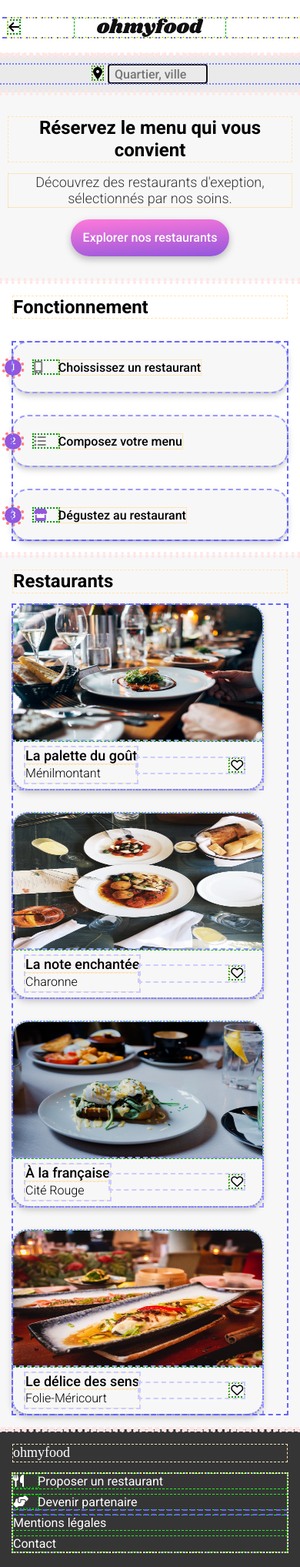
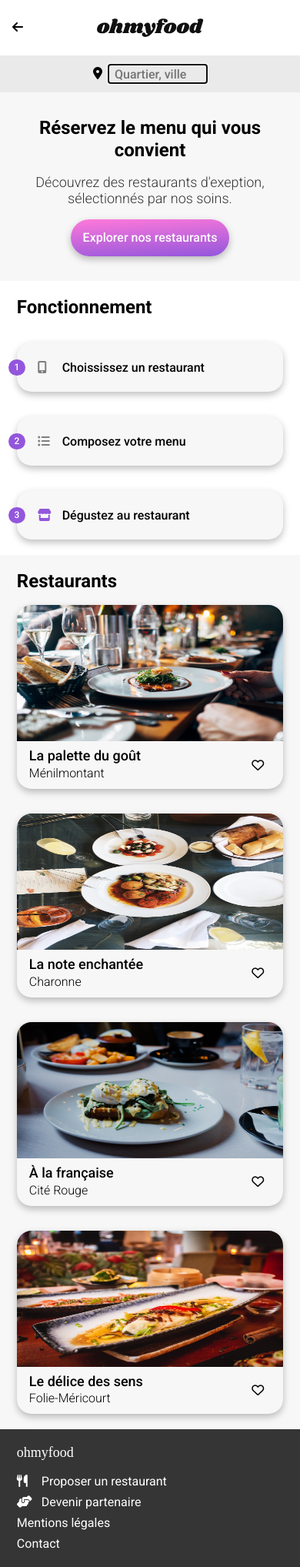
Before and after one commit to Simon-LM/OC_P4_ohmyfood, a PHP site: page / in a window 390 px wide. Shown: the whole page at 77% size. Run offline with PHP 8.4, Linux system fonts and the light colour scheme; some web fonts are replaced.

Commit message:
responsive cards accecibility ok

```diff
--- a/index.html
+++ b/index.html
@@ -60,8 +60,8 @@
       <section class="restaurants">
         <h2 class="restaurants__title">Restaurants</h2>
         <div class="restaurants__all-cards">
+          <article class="restaurants__card">
             <a>
-            <article class="restaurants__card">
               <img src="./assets/images/restaurants/jay-wennington-N_Y88TWmGwA-unsplash.jpg" alt="">
               <div class="restaurants__card-comment">
                 <div class="restaurants__card-text">
@@ -75,10 +75,10 @@
                   </label>
                 </div>
               </div>
+            </a>
           </article>
-          </a>
+          <article class="restaurants__card">
             <a>
-            <article class="restaurants__card">
               <img src="./assets/images/restaurants/stil-u2Lp8tXIcjw-unsplash.jpg" alt="">
               <div class="restaurants__card-comment">
                 <div class="restaurants__card-text">
@@ -92,10 +92,10 @@
                   </label>
                 </div>
               </div>
+            </a>
           </article>
-          </a>
+          <article class="restaurants__card">
             <a>
-            <article class="restaurants__card">
               <img src="./assets/images/restaurants//toa-heftiba-DQKerTsQwi0-unsplash.jpg" alt="">
               <div class="restaurants__card-comment">
                 <div class="restaurants__card-text">
@@ -109,10 +109,10 @@
                   </label>
                 </div>
               </div>
+            </a>
           </article>
-          </a>
+          <article class="restaurants__card">
             <a>
-            <article class="restaurants__card">
               <img src="./assets/images/restaurants/louis-hansel-shotsoflouis-qNBGVyOCY8Q-unsplash.jpg" alt="">
                 <div class="restaurants__card-comment">
                   <div class="restaurants__card-text">
@@ -126,8 +126,8 @@
                     </label>
                   </div>
                 </div>
+            </a>
           </article>
-          </a>
         </div>
       </section>
     </main>
--- a/sass/layouts/_explanation.scss
+++ b/sass/layouts/_explanation.scss
@@ -12,6 +12,7 @@ $circli-size: 1.35rem;
     &__all-cards {
         display: flex;
         flex-wrap: wrap;
+        justify-content: space-between;
         gap: 2em;
         flex-direction: column;
         @media (min-width: 768px) {
@@ -28,6 +29,16 @@ $circli-size: 1.35rem;
         align-items: center;
         background: $color-background_discovery;
         height: 4em;
+        @media (min-width: 768px) {
+
+            @media (min-width:1024px) {
+                //max-width: 100%;
+                //width: initial;
+                //width: calc(22em + 1vw);
+                max-width: calc((100% / 2) - 1em);
+                min-width: calc((100% / 3) - 1.5em);
+            }
+        }
 
         [class$="circle"] {
             display: flex;
--- a/sass/layouts/_restaurants.scss
+++ b/sass/layouts/_restaurants.scss
@@ -23,23 +23,32 @@
                 flex-direction: row;
             }
         }
-        a {
-            display: flex;
-            flex: auto
-        }
+
+
     }
 
     &__card {
         @include cards;
         flex-direction: column;
         align-items: center;
-        //max-width: 100%;
-        /* width: 100% ;  */
-        //min-width: calc(50% - 1rem);
-        /* width: clamp(49%, 100vw, 98%); */
-        max-width: calc((100%) - 2em);
-        width: calc(22em + 1vw);
-        min-width: calc((100% / 2) - 1em);
+        width: 100%;
+        @media (min-width: 768px) {
+
+            @media (min-width:1024px) {
+                max-width: 100%;
+                width: initial;
+                //width: calc(22em + 1vw);
+                min-width: calc((100% / 2) - 1em);
+            }
+        }
+
+
+        a {
+            display: flex;
+            flex-direction: column;
+            flex: auto;
+            width: 100%;
+        }
 
         img {
             border-radius: 1.2em 1.2em 0 0;
@@ -57,6 +66,7 @@
 
         &-comment {
             display: flex;
+            flex: auto;
             flex-direction: row;
             align-items: center;
             width: 100%;
--- a/sass/main.css
+++ b/sass/main.css
@@ -19,106 +19,6 @@
         }
     }
 } */
-body {
-  outline: 5px dashed #f0c4c4;
-}
-
-.main-container {
-  outline: 5px dotted #db7373;
-}
-
-header, main, footer {
-  outline: 3px dashed #ffe6e6;
-}
-header:active, main:active, footer:active {
-  outline: 3px dashed #ff8080;
-}
-
-button:hover, a:hover, input:hover, label[class*=heart]:hover {
-  outline: 2px solid #ffff1a;
-}
-
-label {
-  outline: 1px dotted #ffd280;
-}
-label:active {
-  outline: 1px dotted orange;
-}
-
-section {
-  outline: 4px dotted #ffe6e6;
-}
-section:active {
-  outline: 4px dotted #ff8080;
-}
-
-div {
-  outline: 2px dashed #6666ff;
-}
-div div {
-  outline: 2px dashed #9999ff;
-}
-div div div {
-  outline: 2px dashed #ccccff;
-}
-div div div div {
-  outline: 2px dashed white;
-}
-
-div[class*=like]:hover, nav div:hover {
-  outline: none;
-}
-
-article, form {
-  outline: 2px dotted #8080ff;
-  /* &:hover {
-      outline: check_frame-dotted_blue(0%);
-  } */
-}
-
-ul {
-  outline: 1px dashed #00e600;
-}
-ul:active {
-  outline: 2px solid #00e600;
-}
-ul li {
-  outline: 1px dashed #1aff1a;
-}
-ul li:active {
-  outline: 2px solid #1aff1a;
-}
-
-nav {
-  outline: 2px dotted #ffff80;
-}
-nav:active {
-  outline: 2px dashed #ffff80;
-}
-
-span {
-  outline: 4px dotted #ff8080;
-}
-
-i {
-  outline: 2px dotted #009a00;
-}
-i:active {
-  outline: 2px solid #009a00;
-}
-
-img {
-  outline: 1px dashed #00b300;
-}
-
-h1, h2, h3, h4, h5, h6 {
-  outline: 1px dashed #ffe4b3;
-}
-
-p {
-  outline: 1px dotted #ffd280;
-}
-
 * {
   box-sizing: border-box;
 }
@@ -370,6 +270,7 @@ input:hover[class$=research]:hover, a:hover[class$=research]:hover {
 .explanation__all-cards {
   display: flex;
   flex-wrap: wrap;
+  justify-content: space-between;
   gap: 2em;
   flex-direction: column;
 }
@@ -391,6 +292,12 @@ input:hover[class$=research]:hover, a:hover[class$=research]:hover {
   align-items: center;
   background: #f7f7f7;
   height: 4em;
+}
+@media (min-width: 768px) and (min-width: 1024px) {
+  .explanation__card {
+    max-width: calc(50% - 1em);
+    min-width: calc(33.3333333333% - 1.5em);
+  }
 }
 .explanation__card [class$=circle] {
   display: flex;
@@ -460,10 +367,6 @@ input:hover[class$=research]:hover, a:hover[class$=research]:hover {
     flex-direction: row;
   }
 }
-.restaurants__all-cards a {
-  display: flex;
-  flex: auto;
-}
 .restaurants__card {
   display: flex;
   flex: auto;
@@ -471,11 +374,20 @@ input:hover[class$=research]:hover, a:hover[class$=research]:hover {
   box-shadow: 0px 4px 10px rgba(0, 0, 0, 0.25);
   flex-direction: column;
   align-items: center;
-  /* width: 100% ;  */
-  /* width: clamp(49%, 100vw, 98%); */
-  max-width: calc(100% - 2em);
-  width: calc(22em + 1vw);
-  min-width: calc(50% - 1em);
+  width: 100%;
+}
+@media (min-width: 768px) and (min-width: 1024px) {
+  .restaurants__card {
+    max-width: 100%;
+    width: initial;
+    min-width: calc(50% - 1em);
+  }
+}
+.restaurants__card a {
+  display: flex;
+  flex-direction: column;
+  flex: auto;
+  width: 100%;
 }
 .restaurants__card img {
   border-radius: 1.2em 1.2em 0 0;
@@ -495,6 +407,7 @@ input:hover[class$=research]:hover, a:hover[class$=research]:hover {
 }
 .restaurants__card-comment {
   display: flex;
+  flex: auto;
   flex-direction: row;
   align-items: center;
   width: 100%;
--- a/sass/main.scss
+++ b/sass/main.scss
@@ -3,7 +3,7 @@
 @import "./utils/variables";
 @import "./utils/mixins";
 
-@import "./check/check";
+//@import "./check/check";
 
 @import "./base/base";
 @import "./base/typography";
```
Also changed, not shown: 1 other file. Lines whose indentation alone changed are shown as unchanged.
